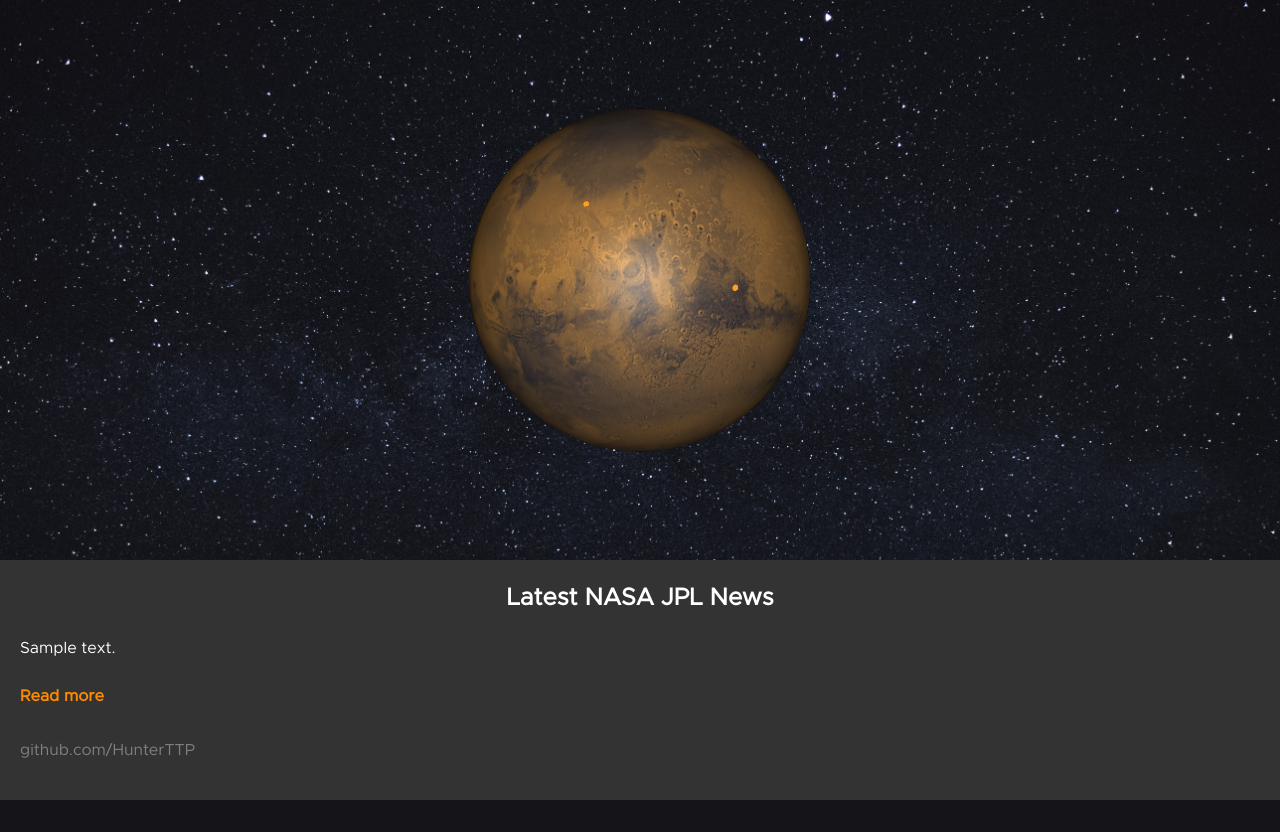
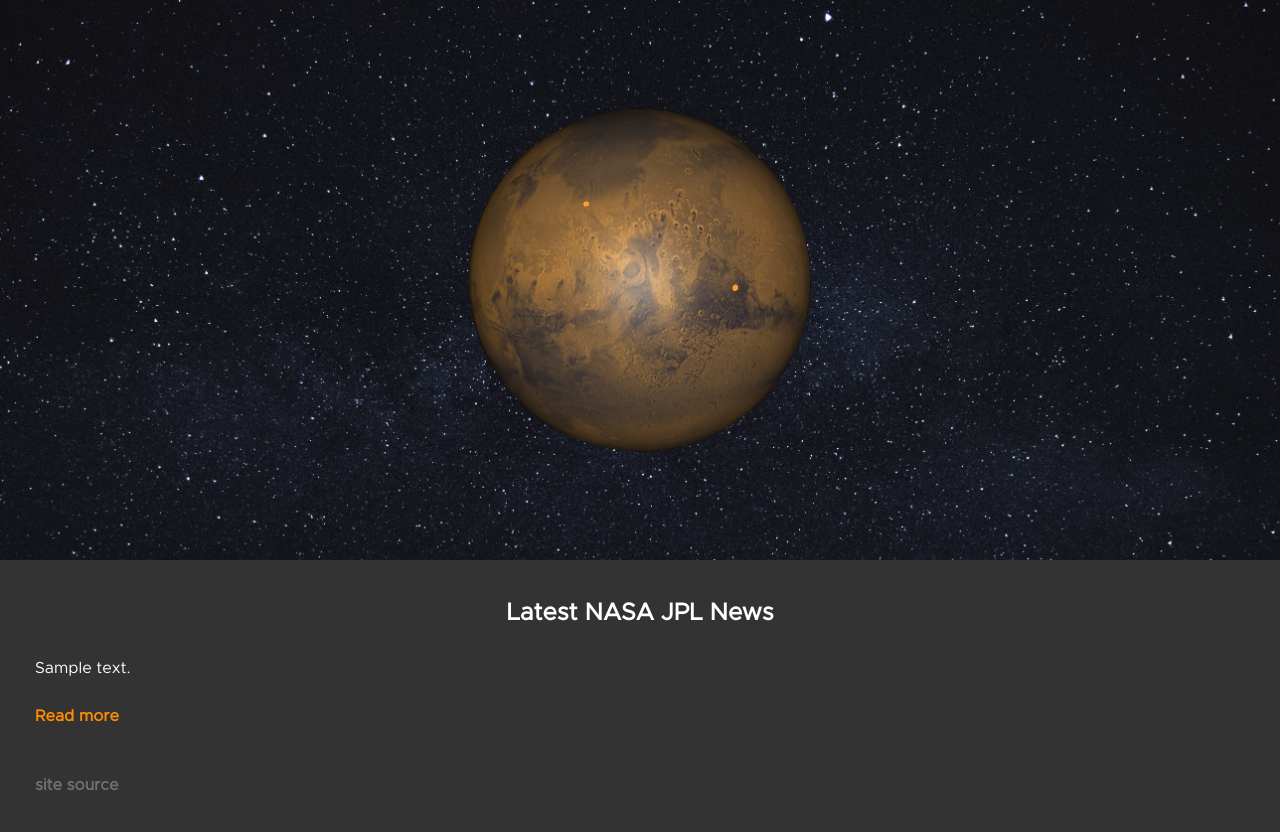
Before and after one commit to HunterTTP/nasa-jpl-news-recap, a Flask app: template templates/index.html in a window 1280 px wide. Before the commit the page ends 800 px from the top, so only its background shows below. Run offline with Flask 2, Linux system fonts and the light colour scheme; the template is opened without the code that fills it: most values are stand-ins (such as "Sample title", 1, 10 or a date in 2020).

Commit message:
Updated footer with github source link

```diff
--- a/static/css/style.css
+++ b/static/css/style.css
@@ -34,16 +34,28 @@ header {
 }
 section h1 {
     text-align: center;
-    margin-bottom: 20px;
+    margin-bottom: 25px;
 }
 section {
-    padding: 20px;
+    padding: 35px;
     padding-bottom: 10px;
     line-height: 1.5;
 }
 footer {
-    padding: 20px;
+    padding: 35px;
     line-height: 1.5;
     color: grey;
     font-weight: regular;
 }
+footer a:link,
+footer a:visited,
+footer a:active,
+footer a:hover {
+    color: #808080;
+    opacity: 0.8;
+    font-weight: bold;
+    text-decoration: none;
+}
+footer a:hover {
+    opacity: 0.5;
+}
--- a/templates/index.html
+++ b/templates/index.html
@@ -25,7 +25,7 @@
     <script src="{{ url_for('static', filename='js/init.js') }}"></script>
     <script>initThreeJs()</script>
 <footer>
-    <p>github.com/HunterTTP</p>
+    <a href="https://github.com/HunterTTP/nasa-jpl-news-recap">site source</a>
 </footer>
 </body>
 </html>
```
